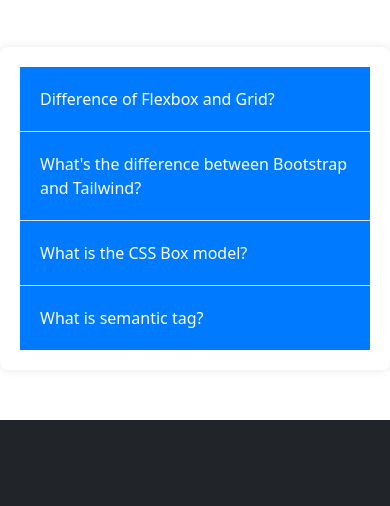
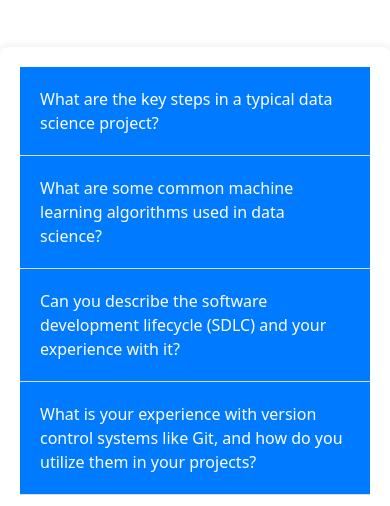
Before and after one commit to priyankagour022/CodeaiXpert-EdTech-Website, a plain HTML site: page index.html in a window 390 px wide. Shown: the part 7393-7899 px from the top of the page. Drawn offline with nearby package versions, Linux system fonts and the light colour scheme.

Commit message:
Changes in FAQ

```diff
--- a/index.html
+++ b/index.html
@@ -662,38 +662,31 @@
     <section class="faq-container">
 
       <div class="faq-item">
-        <button class="faq-question">Difference of Flexbox and Grid?</button>
+        <button class="faq-question">What are the key steps in a typical data science project?</button>
         <div class="faq-answer">
-          <p><strong>Grid is made for two-dimensional layout while Flexbox is for one.</strong> This means Flexbox can
-            work on either row or columns at a time, but Grids can work on both. Flexbox, gives you more flexibility
-            while working on either element (row or column). But grid will give you more option in both axis layout
-            making. Grid used to use overall layout structuring while flexbox vastly used to centering and aligning
-            inside elements.</p>
+          <p><strong>A data science project usually involves steps such as data collection, data cleaning, exploratory data analysis (EDA),
+            feature engineering, model building, evaluation, and deployment.</p>
         </div>
       </div>
       <div class="faq-item">
-        <button class="faq-question">What's the difference between Bootstrap and Tailwind?</button>
+        <button class="faq-question">What are some common machine learning algorithms used in data science?</button>
         <div class="faq-answer">
-          <p><strong>The significant difference between Tailwind CSS and Bootstrap is that Tailwind offers predesigned
-              widgets to build a site from scratch with fast UI development, while Bootstrap comes with a set of
-              pre-styled responsive, mobile-first components that possess a definite UI kit.</strong> According to me,
-            the bootstrap much more beginner friendly and the tailwind offers much more flexibility in the design. Both
-            the frameworks have a variety of features and UI components as well.</p>
+          <p><strong>Popular machine learning algorithms include linear regression, logistic regression, decision trees,
+             random forests, support vector machines (SVM), k-nearest neighbors (KNN), and neural networks.</p>
         </div>
       </div>
       <div class="faq-item">
-        <button class="faq-question">What is the CSS Box model?</button>
+        <button class="faq-question">Can you describe the software development lifecycle (SDLC) and your experience with it?</button>
         <div class="faq-answer">
-          <p><strong>In vanilla CSS every element has a box model. In CSS, the term "box model" is used when talking
-              about design and layout.</strong> CSS box model consists of content, padding, border, and margin.</p>
+          <p><strong>SDLC encompasses phases like requirements gathering, design, implementation, testing, deployment, and maintenance.
+            I've been involved in all stages, ensuring high-quality software products are delivered on schedule.</p>
         </div>
       </div>
       <div class="faq-item">
-        <button class="faq-question">What is semantic tag?</button>
+        <button class="faq-question">What is your experience with version control systems like Git, and how do you utilize them in your projects?</button>
         <div class="faq-answer">
-          <p><strong>The tags that provide meaning to an HTML page rather than just presentation are called semantic
-              tags.</strong> Simply put, these tags are much more meaningful, and it makes HTML more comprehensible by
-            better defining the different sections and layout of web pages.</p>
+          <p><strong>I use Git for version control to track changes, collaborate with team members, manage branches, and merge code. It helps maintain code integrity, facilitate code reviews,
+            and ensure seamless integration with continuous integration/continuous deployment (CI/CD) pipelines.</p>
         </div>
       </div>
     </section>
```
